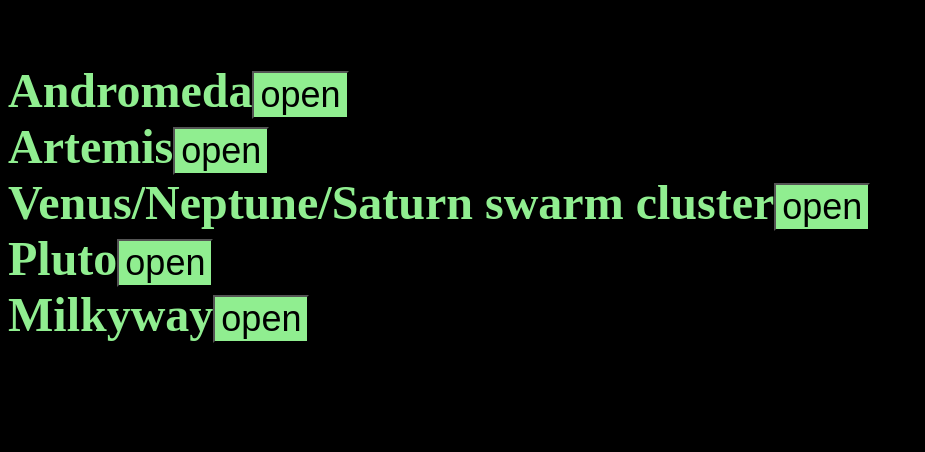
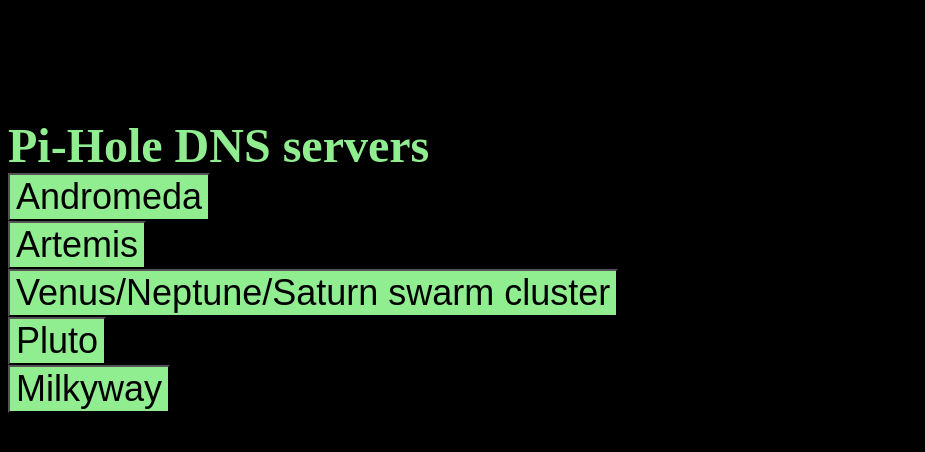
Before and after one commit to jrbooth3/www, a PHP site: page /pihole.php in a window 1280 px wide. Shown: the top 452 px of the page, without its empty margins (0-925 px from the left). Run offline with PHP 8.4, Linux system fonts and the light colour scheme.

Commit message:
03_03_21_20:03

```diff
--- a/www/pihole.php
+++ b/www/pihole.php
@@ -13,36 +13,32 @@ if ( $port == 81 ) {
 echo "<font color='red'>------test system------<font color='lightgreen'>";
 $test=1;
 }
-echo "<br><b>Andromeda</b>";
-echo "<button style='font-size : 36px; background-color:lightgreen' onclick='myFunctionpihole1()'>open</button>";
+echo "<br><br><b>Pi-Hole DNS servers<b><br>";
+echo "<button style='font-size : 36px; background-color:lightgreen' onclick='myFunctionpihole1()'>Andromeda</button>";
 echo "<script>";
 echo "function myFunctionpihole1() {";
 echo "window.open('http://andromeda:82/admin')";
 echo ";}";
 echo "</script><br>";
-echo "<b>Artemis</b>";
-echo "<button style='font-size : 36px; background-color:lightgreen' onclick='myFunctionpihole2()'>open</button>";
+echo "<button style='font-size : 36px; background-color:lightgreen' onclick='myFunctionpihole2()'>Artemis</button>";
 echo "<script>";
 echo "function myFunctionpihole2() {";
 echo "window.open('http://artemis:82/admin')";
 echo ";}";
 echo "</script><br>";
-echo "<b>Venus/Neptune/Saturn swarm cluster</b>";
-echo "<button style='font-size : 36px; background-color:lightgreen' onclick='myFunctionpihole3()'>open</button>";
+echo "<button style='font-size : 36px; background-color:lightgreen' onclick='myFunctionpihole3()'>Venus/Neptune/Saturn swarm cluster</button>";
 echo "<script>";
 echo "function myFunctionpihole3() {";
 echo "window.open('http://venus:82/admin')";
 echo ";}";
 echo "</script><br>";
-echo "<b>Pluto</b>";
-echo "<button style='font-size : 36px; background-color:lightgreen' onclick='myFunctionpihole4()'>open</button>";
+echo "<button style='font-size : 36px; background-color:lightgreen' onclick='myFunctionpihole4()'>Pluto</button>";
 echo "<script>";
 echo "function myFunctionpihole4() {";
 echo "window.open('http://pluto:82/admin')";
 echo ";}";
 echo "</script><br>";
-echo "<b>Milkyway</b>";
-echo "<button style='font-size : 36px; background-color:lightgreen' onclick='myFunctionpihole5()'>open</button>";
+echo "<button style='font-size : 36px; background-color:lightgreen' onclick='myFunctionpihole5()'>Milkyway</button>";
 echo "<script>";
 echo "function myFunctionpihole5() {";
 echo "window.open('http://milkyway:82/admin')";
```
